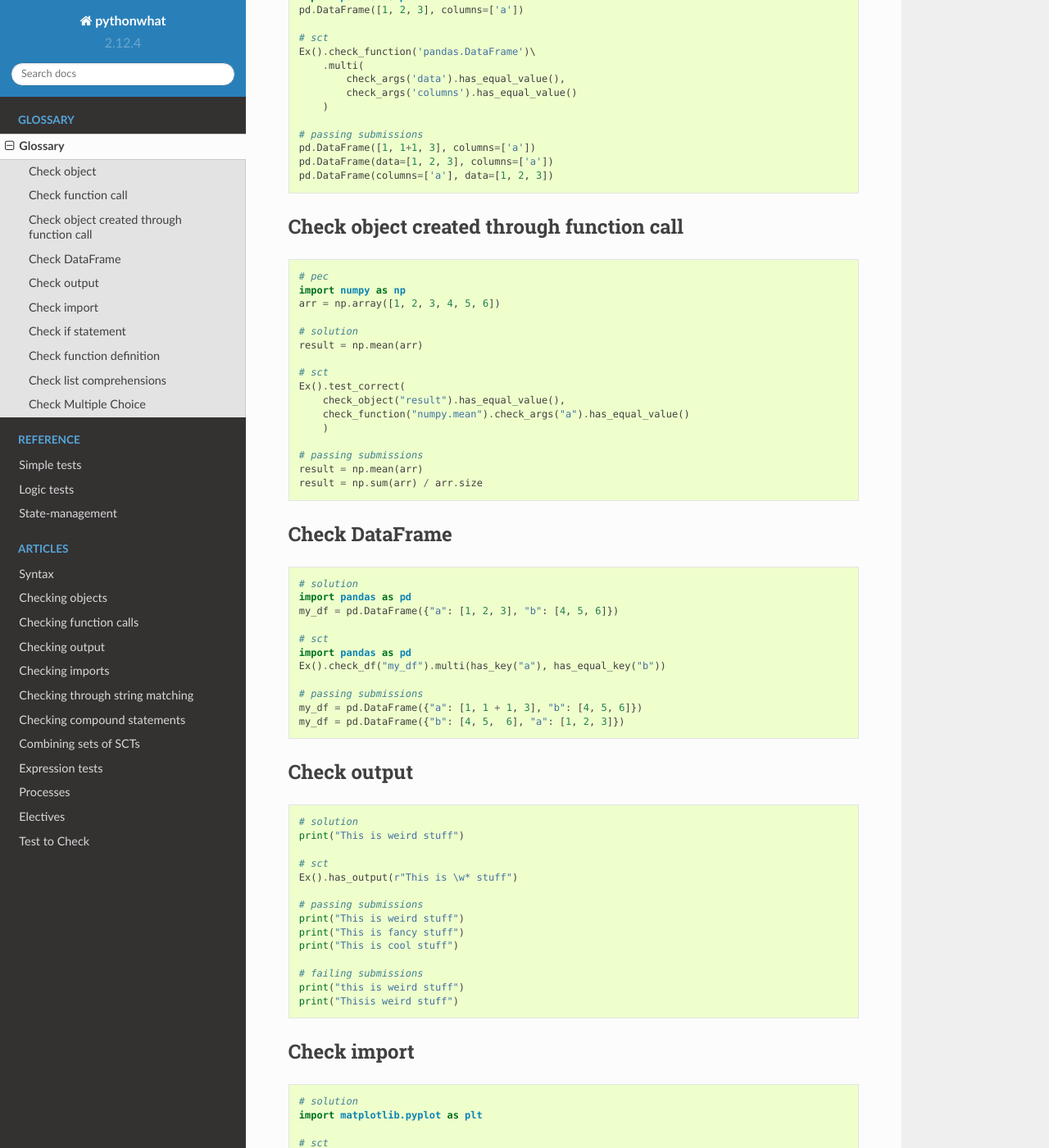
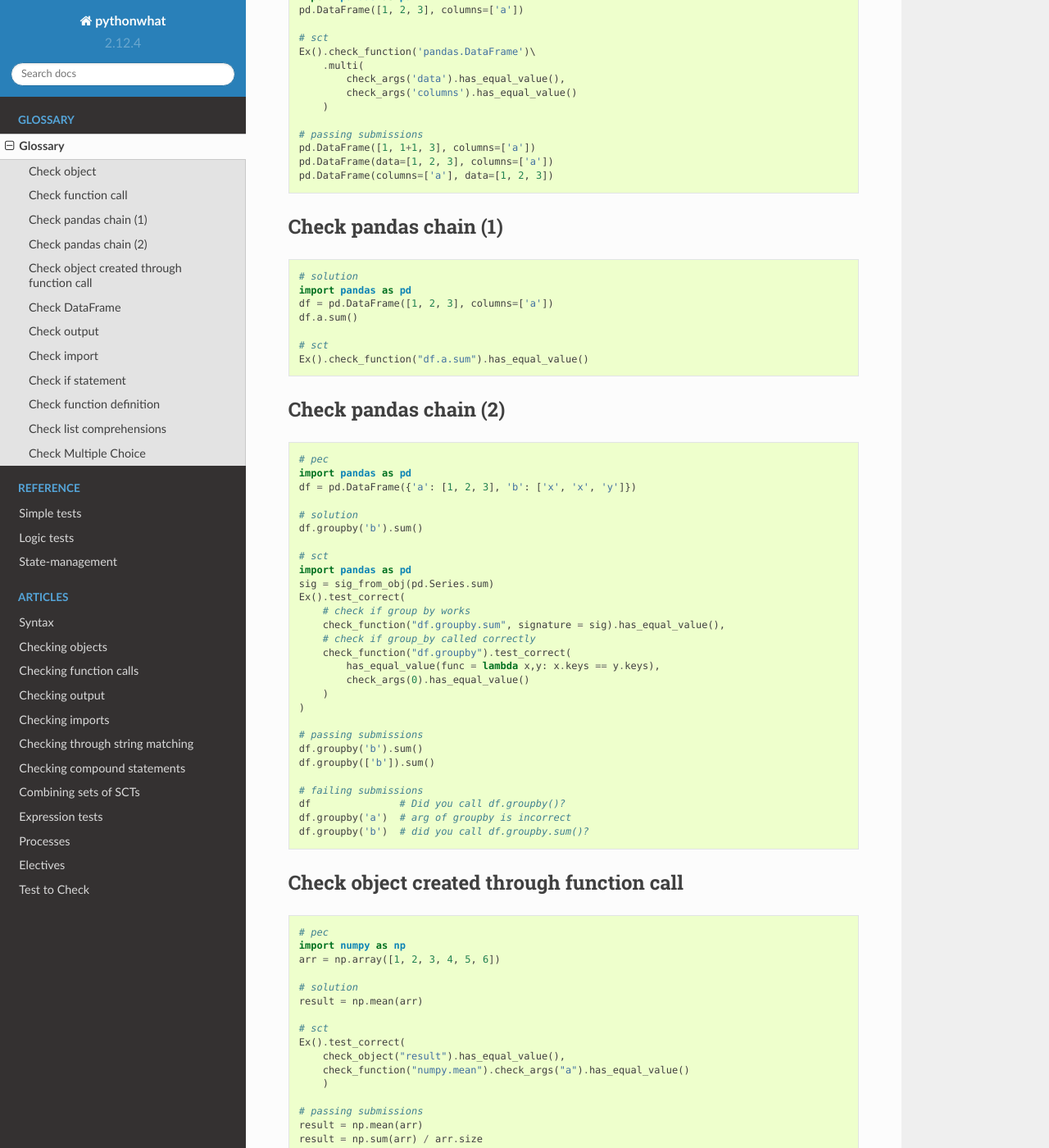
Before and after one commit to datacamp/pythonwhat, a Sphinx documentation site: the page built from docs/glossary.rst, in a window 1280 px wide and 1400 px high, scrolled down 777 px. Shown: the whole window at 82% size. Built offline with Sphinx 7.4.7 and the Read the Docs theme 2.0.0, drawn with Linux system fonts in a browser that asks for light colours.

Commit message:
add pandas examples in glossary

```diff
--- a/docs/glossary.rst
+++ b/docs/glossary.rst
@@ -48,6 +48,53 @@ Check function call
     pd.DataFrame([1, 1+1, 3], columns=['a'])
     pd.DataFrame(data=[1, 2, 3], columns=['a'])
     pd.DataFrame(columns=['a'], data=[1, 2, 3])
+
+Check pandas chain (1)
+~~~~~~~~~~~~~~~~~~~~~~
+
+.. code::
+
+    # solution
+    import pandas as pd
+    df = pd.DataFrame([1, 2, 3], columns=['a'])
+    df.a.sum()
+
+    # sct
+    Ex().check_function("df.a.sum").has_equal_value()
+
+Check pandas chain (2)
+~~~~~~~~~~~~~~~~~~~~~~
+
+.. code::
+
+    # pec
+    import pandas as pd
+    df = pd.DataFrame({'a': [1, 2, 3], 'b': ['x', 'x', 'y']})
+
+    # solution
+    df.groupby('b').sum()
+
+    # sct
+    import pandas as pd
+    sig = sig_from_obj(pd.Series.sum)
+    Ex().test_correct(
+        # check if group by works
+        check_function("df.groupby.sum", signature = sig).has_equal_value(),
+        # check if group_by called correctly
+        check_function("df.groupby").test_correct(
+            has_equal_value(func = lambda x,y: x.keys == y.keys),
+            check_args(0).has_equal_value()
+        )
+    )
+
+    # passing submissions
+    df.groupby('b').sum()
+    df.groupby(['b']).sum()
+
+    # failing submissions
+    df               # Did you call df.groupby()?
+    df.groupby('a')  # arg of groupby is incorrect
+    df.groupby('b')  # did you call df.groupby.sum()?
 
 Check object created through function call
 ~~~~~~~~~~~~~~~~~~~~~~~~~~~~~~~~~~~~~~~~~~
```
